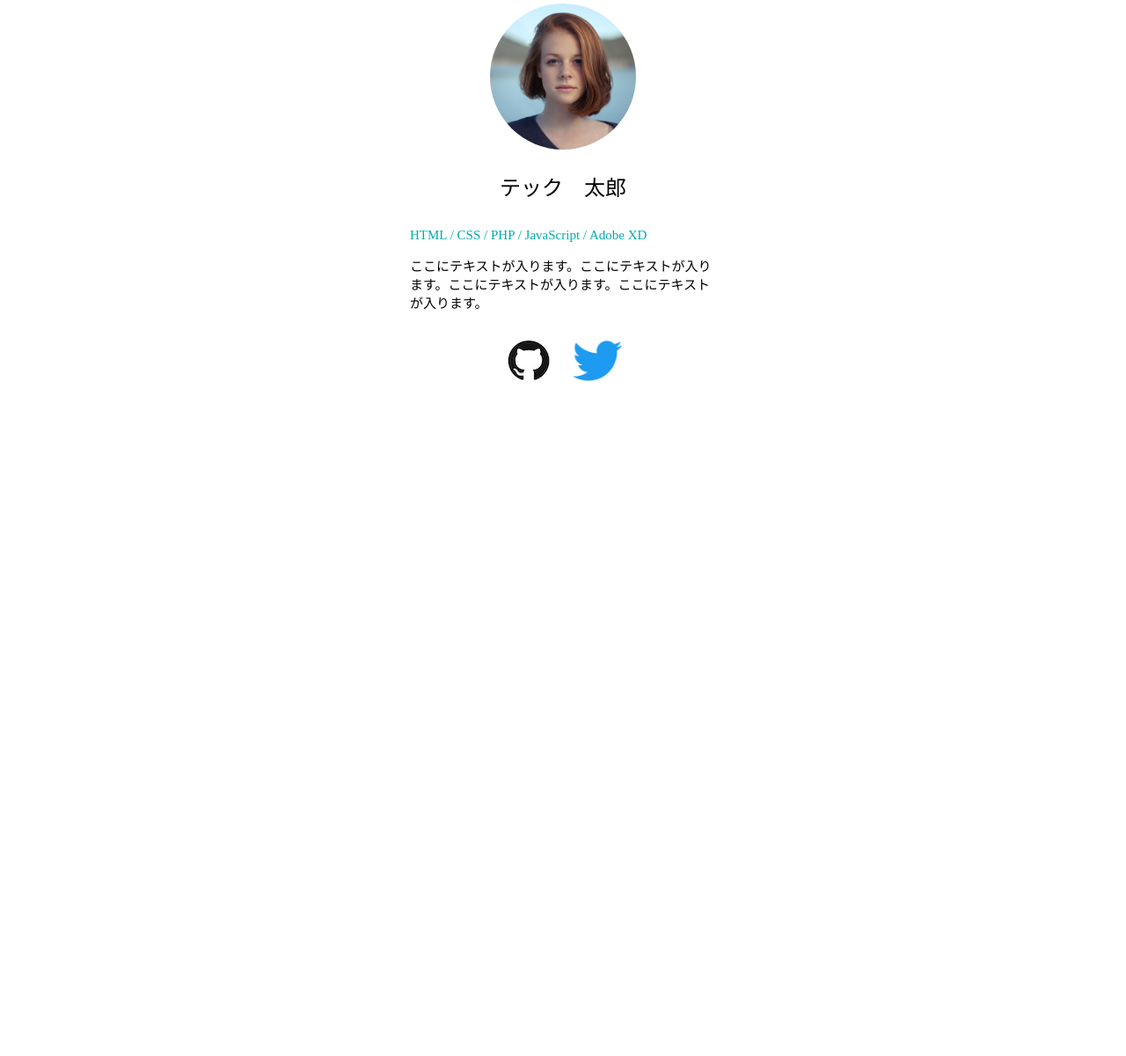
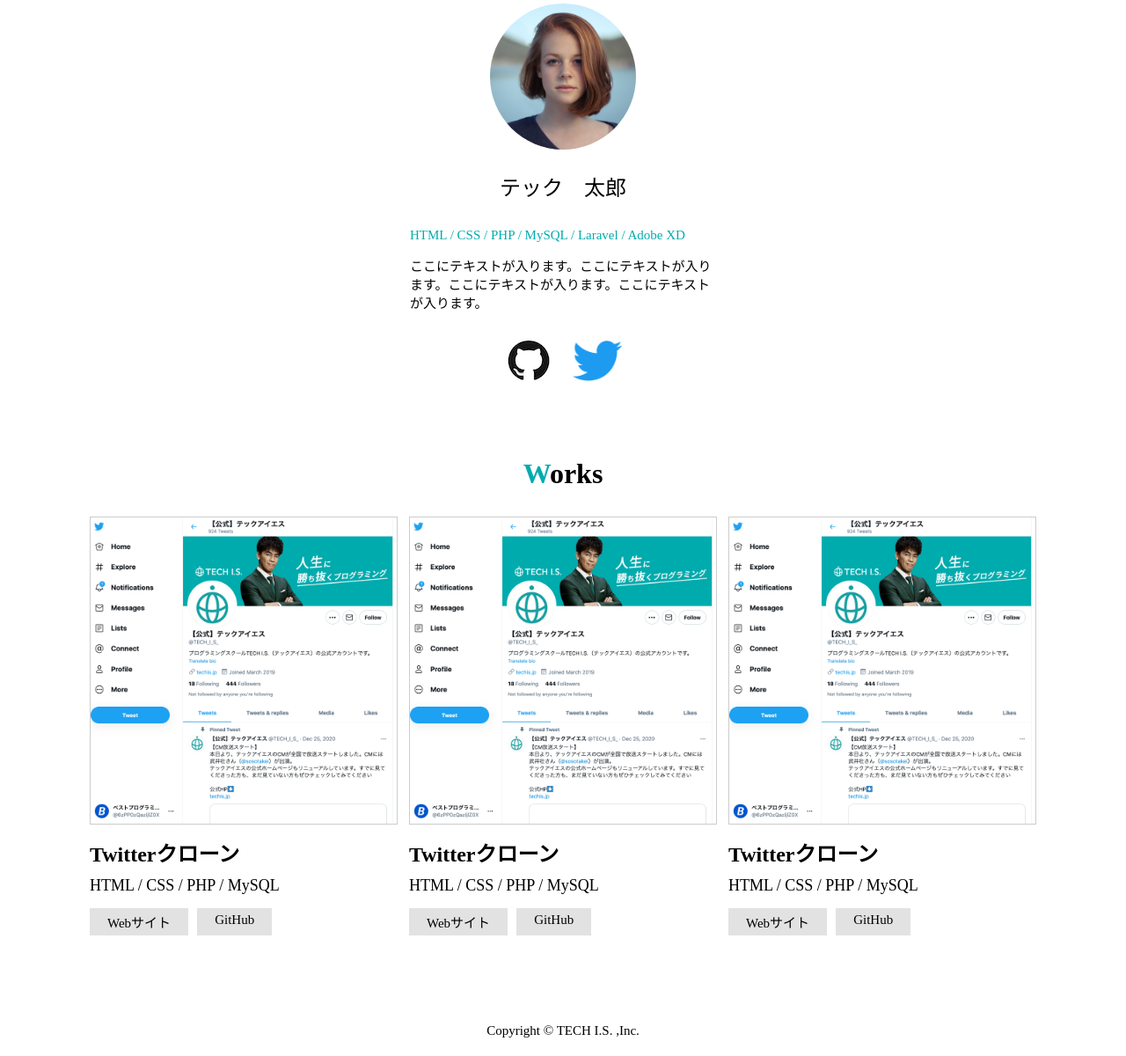
Before and after one commit to otsuji-gypsophila/PortfolioSample, a PHP site: page / in a window 1280 px wide. Shown: the part 227-1427 px from the top of the page at 88% size. Before the commit the page ends 660 px from the top, so only its background shows below. Run offline with PHP 8.4, Linux system fonts and the light colour scheme.

Commit message:
index.html, style.css変更

```diff
--- a/index.html
+++ b/index.html
@@ -41,7 +41,7 @@
                 <div class="item-list">
                     <img src="img/profile.png" alt="プロフィール画像">
                     <b>テック　太郎</b>
-                    <p class="color-green">HTML / CSS / PHP / JavaScript / Adobe XD</p>
+                    <p class="color-green">HTML / CSS / PHP / MySQL / Laravel / Adobe XD</p>
                     <p>ここにテキストが入ります。ここにテキストが入ります。ここにテキストが入ります。ここにテキストが入ります。</p>
                 </div>
                 <ul class="icon-list">
@@ -61,13 +61,55 @@
             <!--
                 workの箱
              -->
-            <div>
+            <div class="box-works">
+                <h2 class="sub-title">
+                    <span class="color-green">W</span>orks
+                </h2>
+                <ul class="works-list">
+                    <li>
+                        <img src="img/work_1.png" alt="Twitterクローンの画像">
+                        <h3>Twitterクローン</h3>
+                        <span>HTML / CSS / PHP / MySQL</span>
+                        <div class="link">
+                            <a href="">Webサイト</a>
+                            <a href="">GitHub</a>
+                        </div>
+                    </li>
+
+                    <li>
+                        <img src="img/work_1.png" alt="Twitterクローンの画像">
+                        <h3>Twitterクローン</h3>
+                        <span>HTML / CSS / PHP / MySQL</span>
+                        <div class="link">
+                            <a href="">Webサイト</a>
+                            <a href="">GitHub</a>
+                        </div>
+                    </li>
+
+                    <li>
+                        <img src="img/work_1.png" alt="Twitterクローンの画像">
+                        <h3>Twitterクローン</h3>
+                        <span>HTML / CSS / PHP / MySQL</span>
+                        <div class="link">
+                            <a href="">Webサイト</a>
+                            <a href="">GitHub</a>
+                        </div>
+                    </li>
+
+                </ul>
 
             </div>
 
         </div>
 
-
+        <!--
+            footerタグの作成
+            ・copyrightの設定
+            →pタグを使います
+         -->
+        <footer class="block-footer">
+            <p>Copyright © TECH I.S. ,Inc.</p>
+        </footer>
 
 </body>
 </html>
--- a/style.css
+++ b/style.css
@@ -1,18 +1,18 @@
 /*
-仮面のスタイルシート
+画面のスタイルシート
  */
 
- body{
+body {
    font-family: "Noto Sans JP" ,"sans-serif";
    margin: 0;
    min-width: 1076px;
 }
 
- .color-green{
+.color-green {
    color: #00ABAE;
 }
 
- .sub-title{
+.sub-title {
    font-size: 32px;
 }
 
@@ -20,13 +20,13 @@
  ［header］のスタイルシート
  */
 
- .block-header{
+.block-header {
    margin: 10px 0;
    padding: 0 20px 10px;
    box-shadow: 0 10px -5px rgba(204, 204, 204, 0.3);
 }
 
- .block-header a{
+.block-header a {
    font-size: 40px;
    color: #000;
    text-decoration: none;
@@ -37,7 +37,7 @@
  [main]のスタイルシート
  */
 
- .block-main{
+.block-main {
    text-align: center;
    margin: 100px 0;
 }
@@ -46,7 +46,7 @@
  [profile]のスタイルシート
  */
 
- .item-list{
+.item-list {
    width: 100%;
    max-width: 348px;
    margin: 0 auto;
@@ -65,7 +65,7 @@
    text-align: left;
 }
 
- .icon-list{
+.icon-list {
    list-style: none;
    width: 100%;
    max-width: 247px;
@@ -83,3 +83,73 @@
 .icon-list li:last-child {
    margin-right: 0;
 }
+
+ /*
+ [works]のスタイルシート
+ */
+
+.box-works{
+    margin: 80px 0 0;
+}
+
+.works-list{
+   list-style: none;
+   width: 100%;
+   max-width: 1076px;
+   margin: 30px auto;
+   padding: 0;
+   text-align: left;
+   overflow: hidden;
+}
+
+.works-list li {
+   display: block;
+   width: 100%;
+   max-width: 348px;
+   float: left;
+   margin-right: 15px;
+}
+
+.works-list li:last-child {
+   margin-right: 0;
+}
+
+.works-list li img {
+   width: 100%;
+   border: 1px solid #CCC;
+}
+
+.works-list li h3 {
+   font-size: 24px;
+   margin: 10px 0;
+}
+
+.works-list li span {
+   font-size: 18px;
+}
+
+.works-list li .link {
+   display: flex;
+   justify-content: left;
+   align-items: left;
+   margin-top: 15px;
+}
+
+.works-list li .link a {
+   background-color: rgb(226,226,226);
+   padding: 5px 20px;
+   margin-right: 10px;
+   font-size: 15px;
+   text-decoration: none;
+   color: #000;
+}
+
+/*
+[footer]のスタイルシート
+ */
+.block-footer p{
+   clear: both;
+   text-align: center;
+   font-size: 15px;
+   margin: 50px 0 20px;
+}
```
Lines whose indentation alone changed are shown as unchanged.
